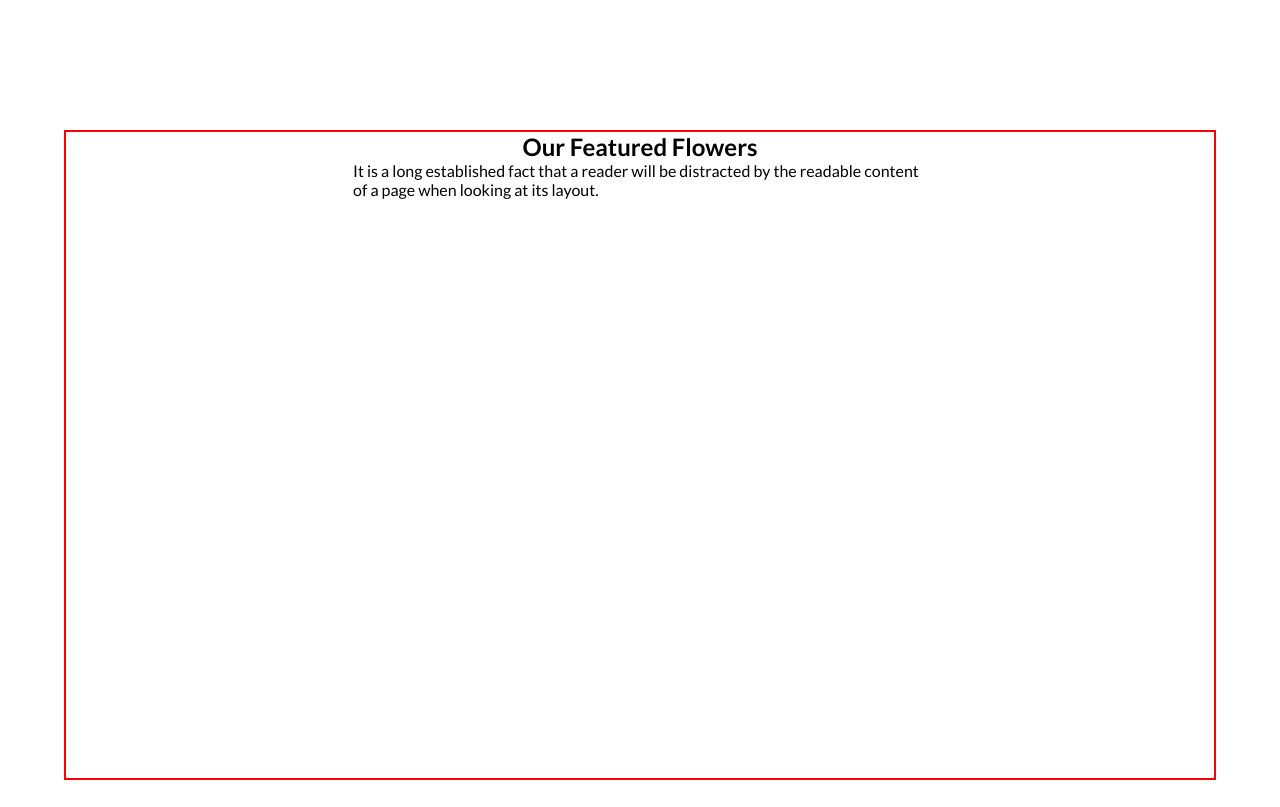
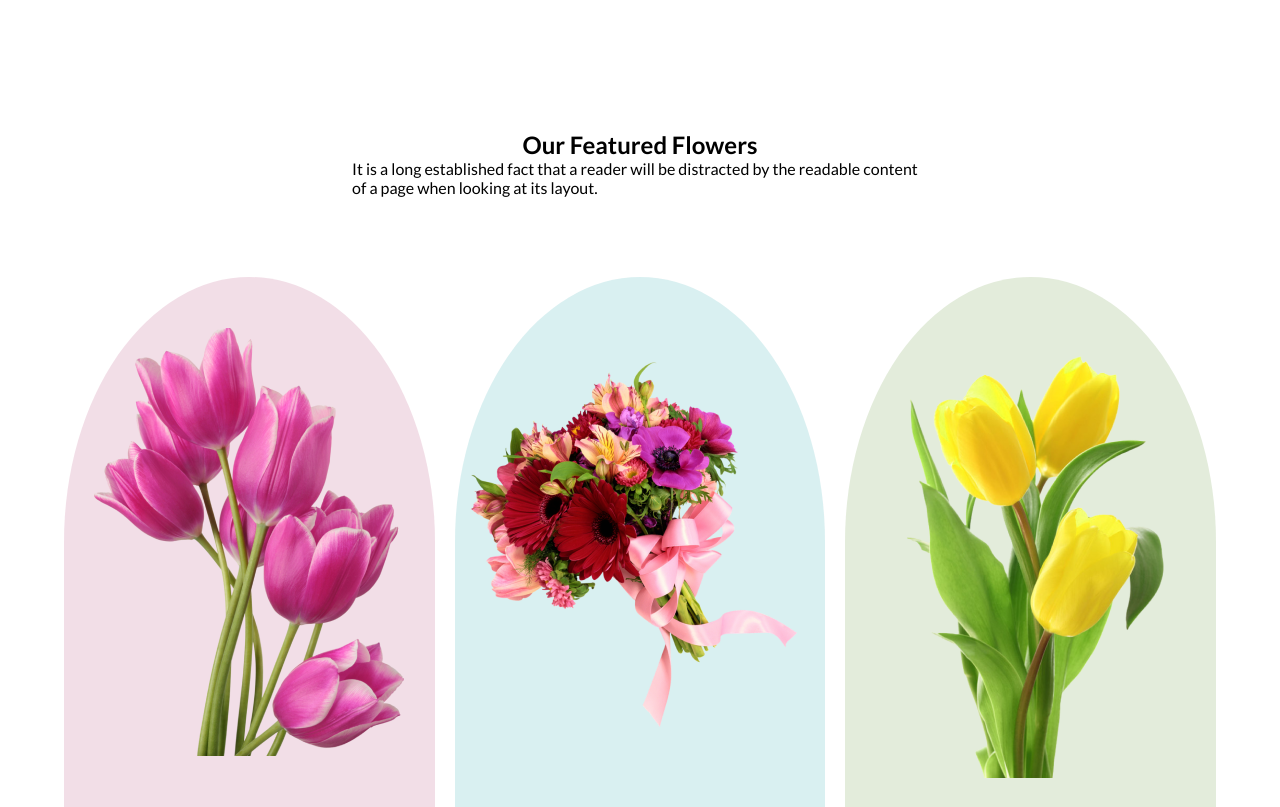
Before and after one commit to mahfuzhasanreza/flower-shop-project, a plain HTML site: page index.html in a window 1280 px wide. Shown: the part 660-1467 px from the top of the page. Before the commit the page ends 1440 px from the top, so only its background shows below. Drawn offline with Linux system fonts and the light colour scheme.

Commit message:
featured section done

```diff
--- a/index.html
+++ b/index.html
@@ -31,6 +31,17 @@
                 <h1>Our Featured Flowers</h1>
                 <p>It is a long established fact that a reader will be distracted by the readable content of a page when looking at its layout.</p>
             </div>
+            <div class="featured-images">
+                <div id="first" class="first-image">
+                    <img src="./images/f1.png" alt="">
+                </div>
+                <div id="second" class="second-image">
+                    <img src="./images/f2.png" alt="">
+                </div>
+                <div id="third" class="third-image">
+                    <img src="./images/3.png" alt="">
+                </div>
+            </div>
         </section>
     </main>
 </body>
--- a/styles/style.css
+++ b/styles/style.css
@@ -16,17 +16,16 @@ body {
 .banner-section-container {
     max-width: 1440px;
     height: 650px;
-    border: 2px solid red;
     background-color: rgba(229, 84, 115, 0.1);
 }
 
-.banner-content{
+.banner-content {
     display: flex;
-width: 90%;
-margin: 0 auto;
+    width: 90%;
+    margin: 0 auto;
 }
 
-.banner-text-container{
+.banner-text-container {
     width: 50%;
     height: 650px;
     display: flex;
@@ -35,7 +34,7 @@ margin: 0 auto;
 
 }
 
-.banner-text-container button{
+.banner-text-container button {
     margin-right: 500px;
     width: 150px;
     height: 45px;
@@ -45,7 +44,7 @@ margin: 0 auto;
     margin-top: 10px;
 }
 
-.banner-image-container{
+.banner-image-container {
     width: 50%;
     height: 650px;
     display: flex;
@@ -53,20 +52,19 @@ margin: 0 auto;
     align-items: center;
 }
 
-.banner-image-container img{
+.banner-image-container img {
     width: 50%;
     height: 650px;
 }
 
-.featured-image-container{
+.featured-image-container {
     width: 90%;
     height: 650px;
-margin: 0 auto;
-border: 2px solid red;
-margin-top: 140px;
+    margin: 0 auto;
+    margin-top: 140px;
 }
 
-.featured-title-container{
+.featured-title-container {
     display: flex;
     flex-direction: column;
     justify-content: center;
@@ -74,3 +72,32 @@ margin-top: 140px;
     width: 50%;
     margin: 0 auto;
 }
+
+.featured-images {
+    display: flex;
+gap: 20px;
+margin-top: 80px;
+}
+
+.first-image, .second-image, .third-image {
+    width: 33%;
+    height: 530px;
+    display: flex;
+    justify-content: center;
+    align-items: center;
+    border-radius: 50% 50% 0 0;
+}
+
+#first{
+    background-color: rgba(167, 33, 98, 0.15);
+
+}
+
+#second{
+    background-color: rgba(5, 151, 160, 0.15);
+}
+
+#third{
+
+    background-color: rgba(71, 125, 17, 0.15);
+}
```
Also changed, not shown: images/3.png (renamed from images/pngwing7.png), images/f1.png (renamed from images/pngwing6.png), images/f2.png (renamed from images/pngwing5.png).
